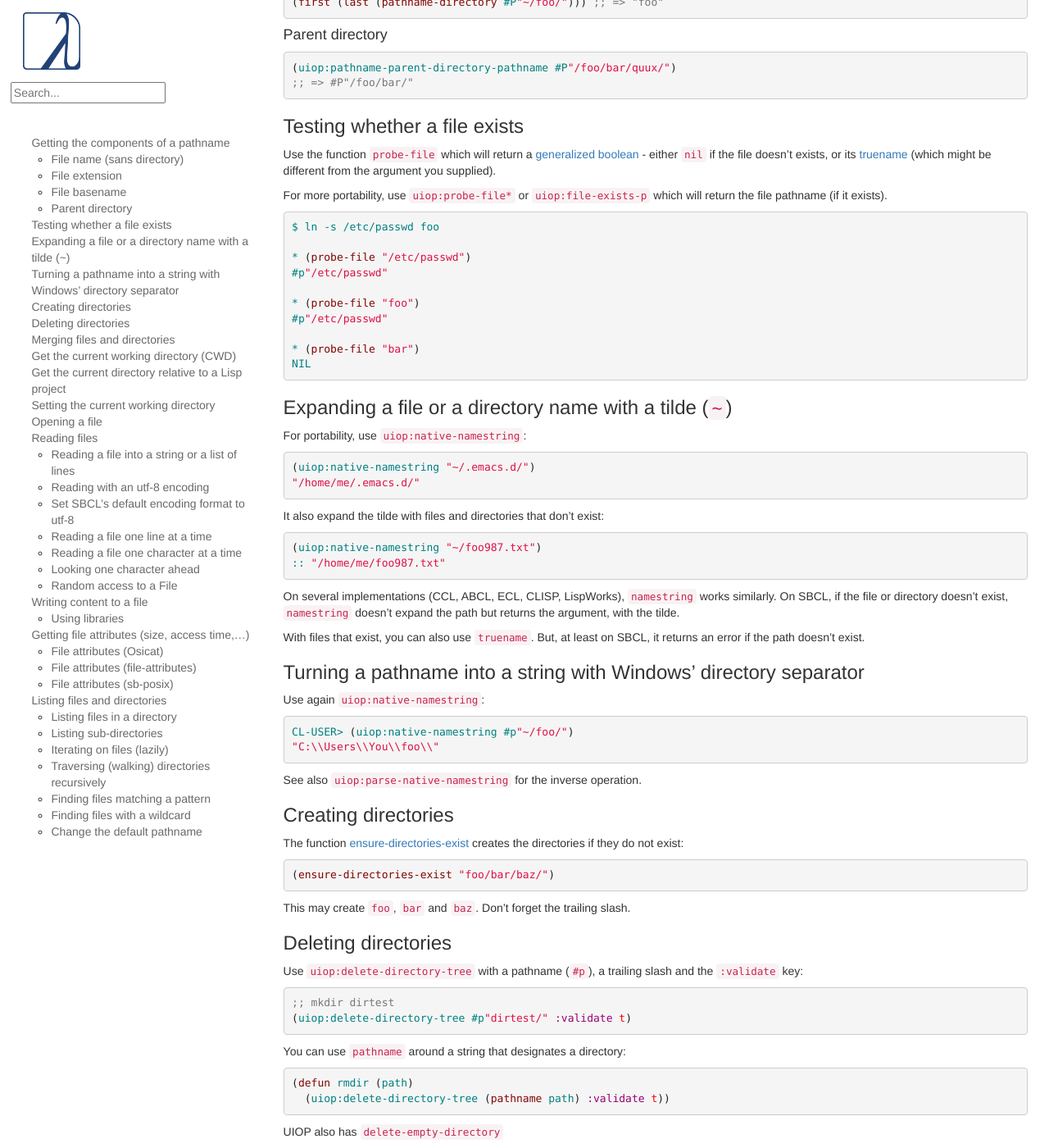
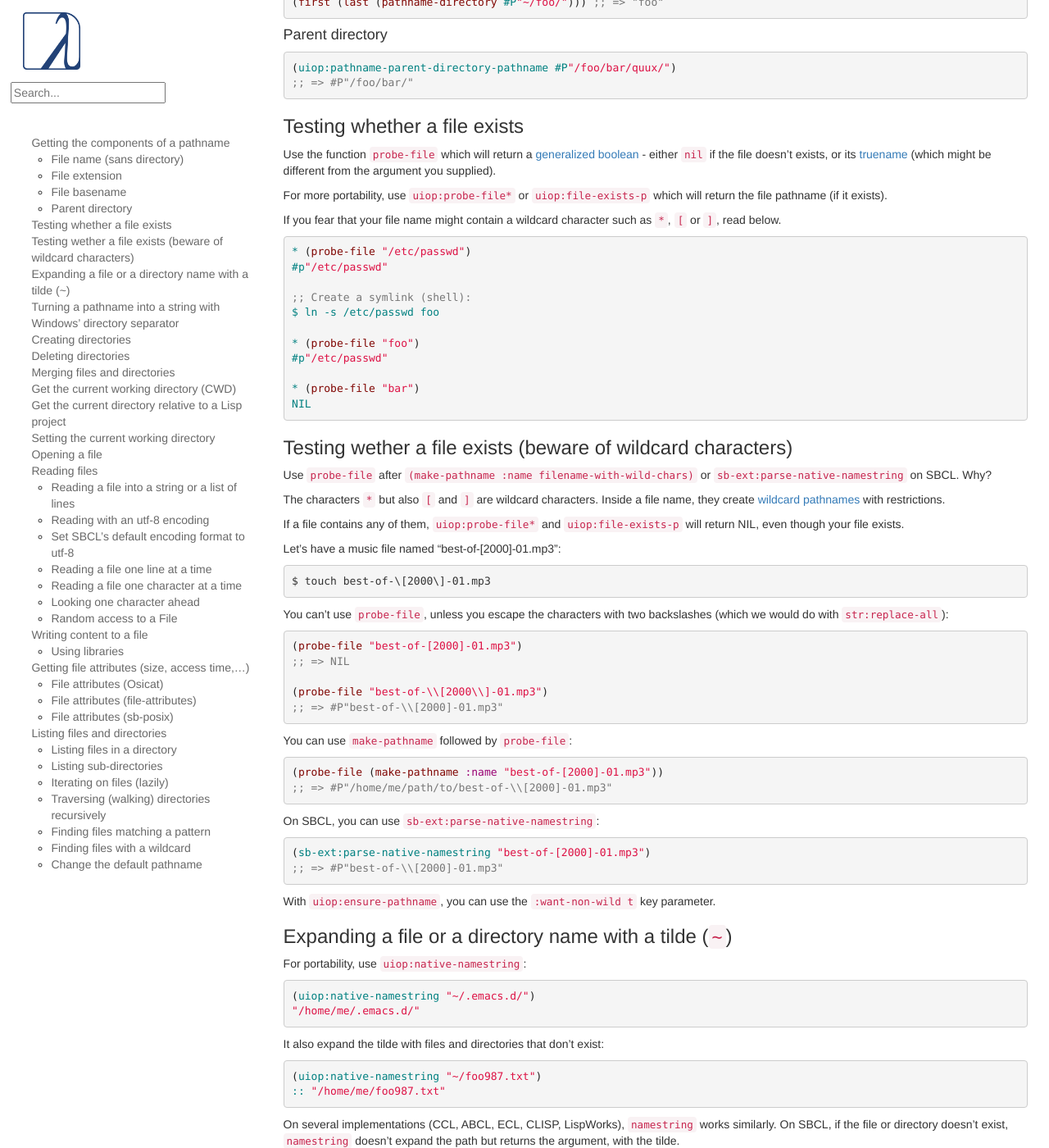
Before and after one commit to LispCookbook/cl-cookbook, a Jekyll site: the page built from files.md, in a window 1280 px wide and 1400 px high, scrolled down 881 px. Shown: the whole window at 82% size. Built offline with Jekyll 4.4.1, drawn with Linux system fonts in a browser that asks for light colours.

Commit message:
files: test if file exists when it contains [ or ] (as happens with music files!)

````diff
--- a/files.md
+++ b/files.md
@@ -75,11 +75,16 @@ either `nil` if the file doesn't exists, or its
 For more portability, use `uiop:probe-file*` or `uiop:file-exists-p`
 which will return the file pathname (if it exists).
 
+If you fear that your file name might contain a wildcard character such as
+`*`, `[` or `]`, read below.
+
+
 ~~~lisp
-$ ln -s /etc/passwd foo
-
 * (probe-file "/etc/passwd")
 #p"/etc/passwd"
+
+;; Create a symlink (shell):
+$ ln -s /etc/passwd foo
 
 * (probe-file "foo")
 #p"/etc/passwd"
@@ -87,6 +92,51 @@ $ ln -s /etc/passwd foo
 * (probe-file "bar")
 NIL
 ~~~
+
+
+### Testing wether a file exists (beware of wildcard characters)
+
+Use `probe-file` after `(make-pathname :name filename-with-wild-chars)` or `sb-ext:parse-native-namestring` on SBCL. Why?
+
+The characters `*` but also `[` and `]` are wildcard characters. Inside a file name, they create
+[wildcard pathnames](https://cl-community-spec.github.io/pages/Restrictions-on-Wildcard-Pathnames.html) with restrictions.
+
+If a file contains any of them, `uiop:probe-file*` and
+`uiop:file-exists-p` will return NIL, even though your file exists.
+
+Let's have a music file named "best-of-[2000]-01.mp3":
+
+```txt
+$ touch best-of-\[2000\]-01.mp3
+```
+
+You can't use `probe-file`, unless you escape the characters with two
+backslashes (which we would do with `str:replace-all`):
+
+```lisp
+(probe-file "best-of-[2000]-01.mp3")
+;; => NIL
+
+(probe-file "best-of-\\[2000\\]-01.mp3")
+;; => #P"best-of-\\[2000]-01.mp3"
+```
+
+You can use `make-pathname` followed by `probe-file`:
+
+~~~lisp
+(probe-file (make-pathname :name "best-of-[2000]-01.mp3"))
+;; => #P"/home/me/path/to/best-of-\\[2000]-01.mp3"
+~~~
+
+On SBCL, you can use `sb-ext:parse-native-namestring`:
+
+```lisp
+(sb-ext:parse-native-namestring "best-of-[2000]-01.mp3")
+;; => #P"best-of-\\[2000]-01.mp3"
+```
+
+With `uiop:ensure-pathname`, you can use the `:want-non-wild t` key parameter.
+
 
 ### Expanding a file or a directory name with a tilde (`~`)
 
````
